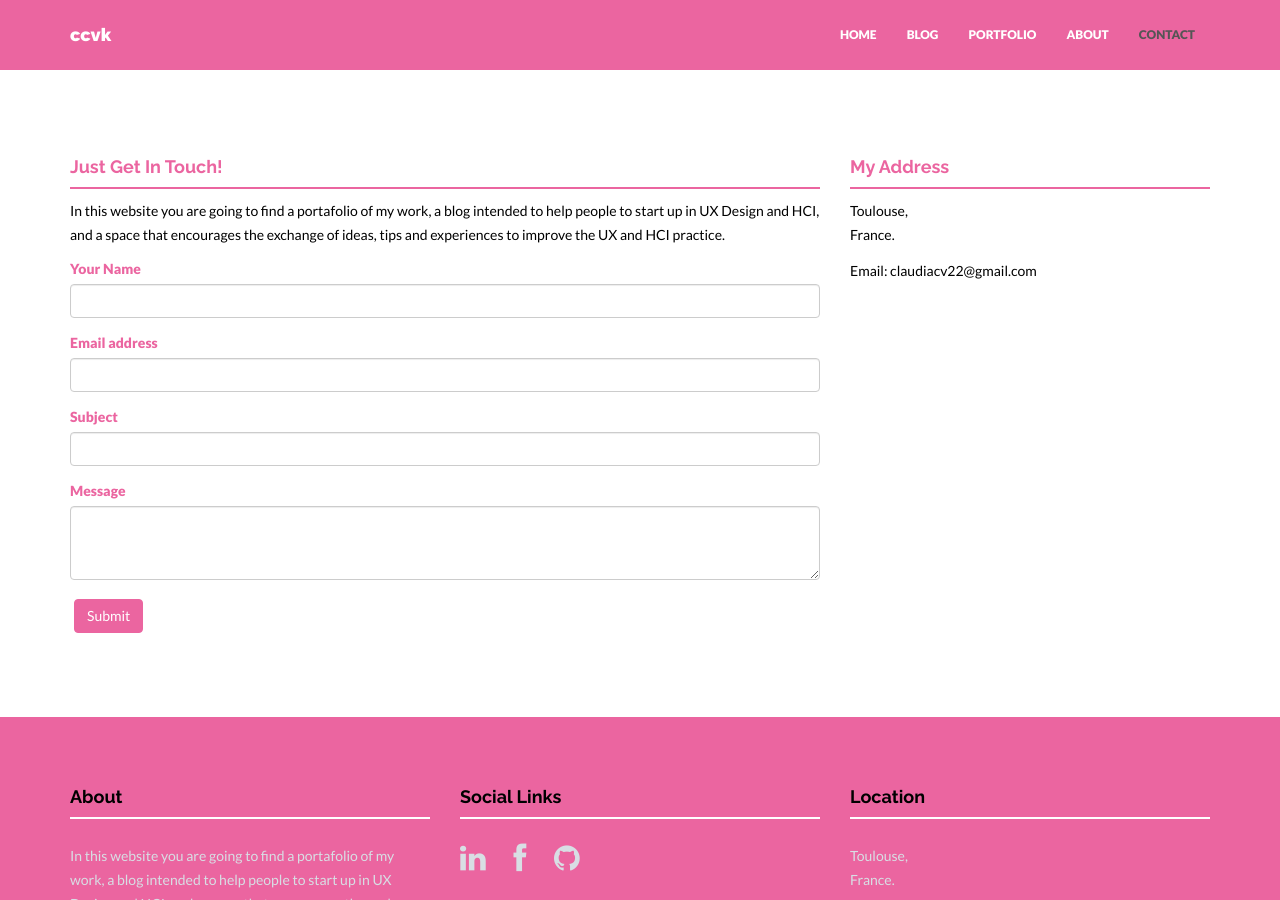
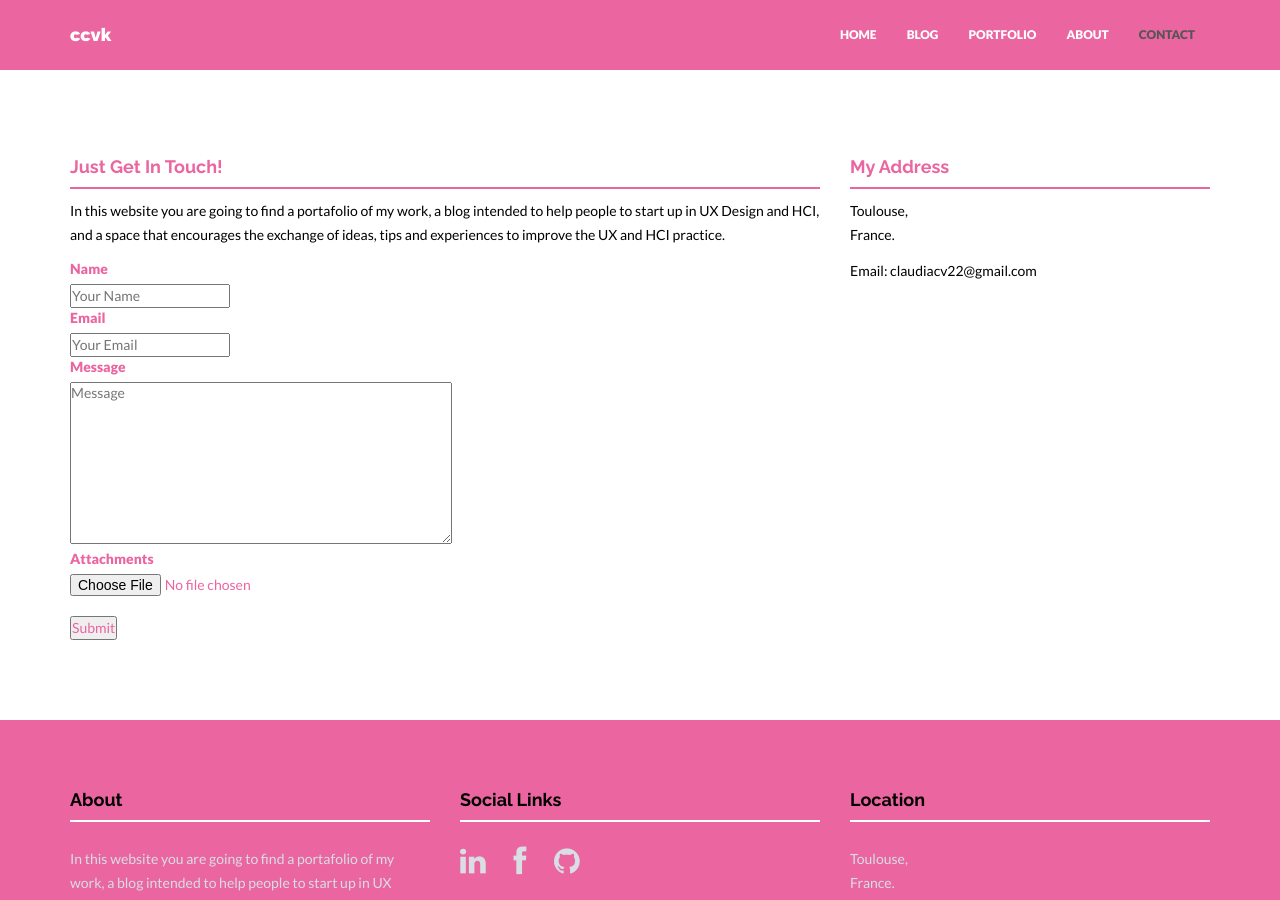
Before and after one commit to claucvk/claucvk.github.io, a Jekyll site: the page built from contact.html, in a window 1280 px wide and 900 px high, scrolled down 519 px. Built offline with Jekyll 4.4.1, drawn with Linux system fonts in a browser that asks for light colours; nearby versions of some CDN libraries.

Commit message:
ajustes configuración de contact

```diff
--- a/contact.html
+++ b/contact.html
@@ -12,25 +12,26 @@ permalink: /contact/
             <h4>Just Get In Touch!</h4>
             <div class="hline"></div>
                 <p>{{ site.about }}</p>
-                <form role="form" action= "{{ site.email }}" method="post" enctype= "text/plain">
-                  <div class="form-group">
-                    <label for="InputName1">Your Name</label>
-                    <input type="email" class="form-control" id="exampleInputEmail1">
-                  </div>
-                  <div class="form-group">
-                    <label for="InputEmail1">Email address</label>
-                    <input type="email" class="form-control" id="exampleInputEmail1">
-                  </div>
-                  <div class="form-group">
-                    <label for="InputSubject1">Subject</label>
-                    <input type="email" class="form-control" id="exampleInputEmail1">
-                  </div>
-                  <div class="form-group">
-                    <label for="message1">Message</label>
-                    <textarea class="form-control" id="message1" rows="3"></textarea>
-                  </div>
-                  <button type="submit" class="btn btn-theme">Submit</button>
-                </form>
+				<form action="https://getsimpleform.com/messages?form_api_token=85079b43f4bf65c81d4e953bff75f8f2" method="post" enctype="multipart/form-data">
+				  <input type='hidden' name='redirect_to' value='http://ccvk.me' />
+				  <label for='name'>Name</label>
+				  <br />
+				  <input type='text' id='name' name='name' placeholder='Your Name' />
+				  <br />
+				  <label for='email'>Email</label>
+				  <br />
+				  <input type='text' id='email' name='email' placeholder='Your Email' />
+				  <br />
+				  <label for='email'>Message</label>
+				  <br />
+				  <textarea id='message' name='message' placeholder='Message' rows='8' cols='50'></textarea>
+				  <br />
+				  <label for='file'>Attachments</label>
+				  <br />
+				  <input type='file' name='avatar' />
+				  <br />
+				  <input type='submit' value='Submit' />
+				</form>
         </div><! --/col-lg-8 -->
 
         <div class="col-lg-4">
--- a/portfolio.html
+++ b/portfolio.html
@@ -9,8 +9,7 @@ permalink: /portfolio/
     <div class="row">
         <div class="col-lg-8 col-lg-offset-2 centered">
 			<h3>Check some of my works!</h3>
-			<p>When I participe in the design of a website I take in account the human facteurs, design and technical aspects keeping a balance between the users’ needs and the enterprise’s objectives to reach a service or a product of good quality.
-. It means I </p>
+			<p>When I participate in the design of a website I try to keep the balance between the users’ needs and the enterprise’s objectives to reach a product of good quality. It means that my designs are based not only on good principles of aesthetics and functionality aspects, but also in a solid strategy that support the standout your site or product.   </p>
 
             <br>
             <div class="hline"></div>
```
